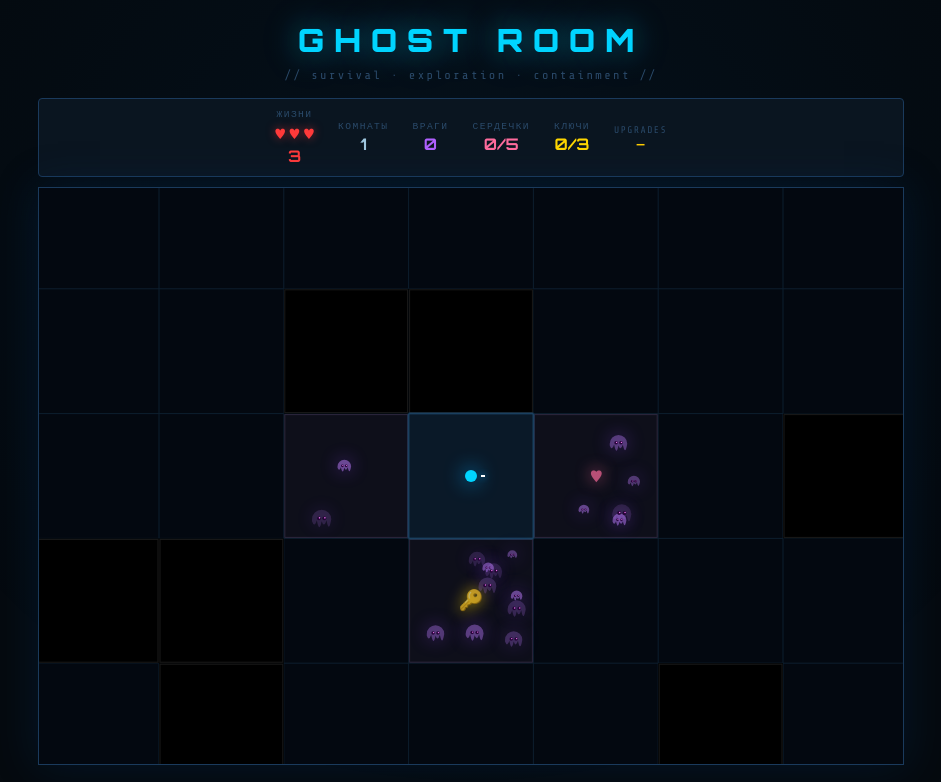
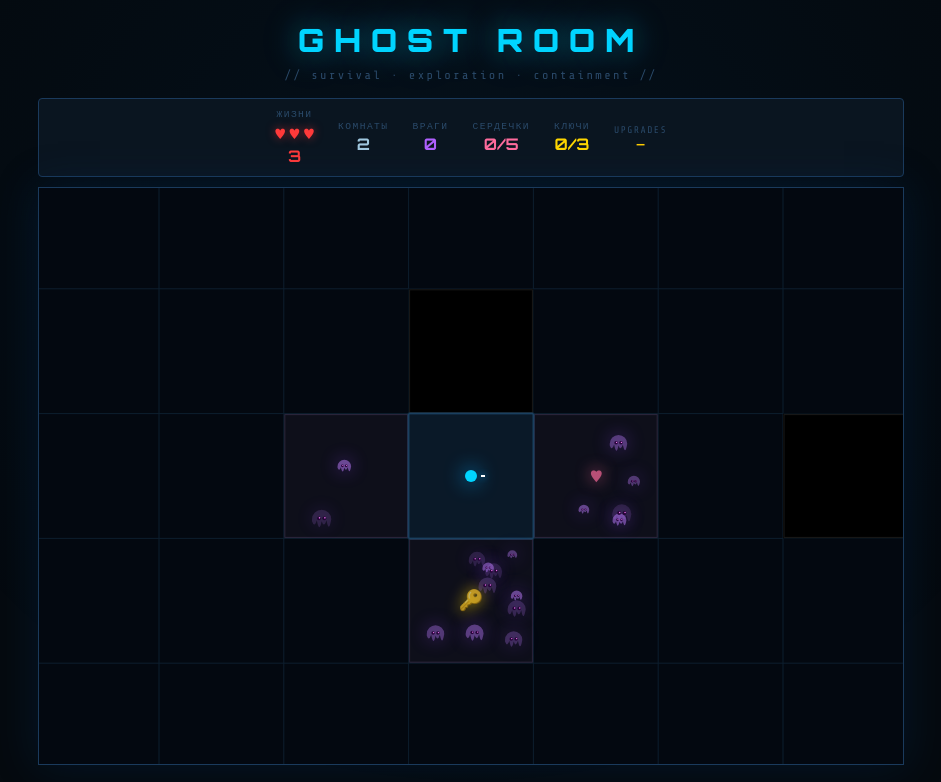
Before and after one commit to jbobyh/SpiderNest, a plain HTML site: page index.html in a window 1280 px wide. Both pictures are taken after a click on the button "НАЧАТЬ ИГРУ". Shown: the top 782 px of the page, without its empty margins (169-1110 px from the left). Drawn offline with nearby package versions, Linux system fonts and the light colour scheme.

Commit message:
открытые клетки запоминаются. черные видно только при подходе

```diff
--- a/index.html
+++ b/index.html
@@ -299,8 +299,22 @@
         }
       }
 
+      // Вычисляем начальные смежные клетки (со стартовой позиции)
+      const initOpen = new Set([`${cx},${cy}`, `${ex},${ey}`]);
+      const initEverOpened = new Set([`${cx},${cy}`, `${ex},${ey}`]);
+      const initEverRevealed = new Set([`${cx},${cy}`, `${ex},${ey}`]);
+      for (const [ox, oy] of [[cx,cy],[ex,ey]]) {
+        for (const [dx, dy] of [[1,0],[-1,0],[0,1],[0,-1]]) {
+          const nx = ox+dx, ny = oy+dy;
+          const nk = cellKey(nx,ny);
+          if (nx>=0&&nx<G&&ny>=0&&ny<G&&!disabledCells.has(nk)) initEverRevealed.add(nk);
+        }
+      }
+
       return {
-        openCells: new Set([`${cx},${cy}`]),
+        openCells: initOpen,
+        everRevealedCells: initEverRevealed, // клетки, которые когда-либо были видны (смежные или открытые)
+        everOpenedCells: initEverOpened, // клетки, которые когда-либо были реально открыты
         permanentlyClosed: new Set(), // чёрные клетки
         startCell: { x: cx, y: cy },
         exitCell: { x: ex, y: ey },
@@ -311,7 +325,7 @@
         keyObjs: keyObjs,
         keysCollected: 0,
         upgradeObjs: upgradeObjs,
-        revealedExit: false,
+        revealedExit: true,
 
         upgrades: {                   // текущие бонусы игрока
           pellets: 0,                 // +1 пуля за каждый стак
@@ -764,10 +778,16 @@
         ctx.beginPath(); ctx.moveTo(Math.max(0, startCol) * CP, i * CP); ctx.lineTo(Math.min(G, endCol) * CP, i * CP); ctx.stroke();
       }
 
-      // Навсегда закрытые (чёрные) клетки (изначально выключенные и закрытые игроком)
+      // Навсегда закрытые (чёрные) клетки — только те, что смежны с хотя бы одной открытой или everRevealed
       const blackCells = new Set([...s.permanentlyClosed, ...s.disabledCells]);
       for (const k of blackCells) {
         const { x, y } = cellFromKey(k);
+        // Показываем только если хотя бы один сосед когда-либо был реально открыт
+        let blackVisible = false;
+        for (const [ddx, ddy] of [[1,0],[-1,0],[0,1],[0,-1]]) {
+          if (s.everOpenedCells.has(cellKey(x+ddx, y+ddy))) { blackVisible = true; break; }
+        }
+        if (!blackVisible) continue;
         if (!isCellVisible(x, y)) continue;
         ctx.fillStyle = '#000000';
         ctx.fillRect(x * CP, y * CP, CP, CP);
@@ -810,8 +830,11 @@
         }
       }
 
-      // Смежные закрытые клетки (видно содержимое)
-      const adj = getAdjacentTo(s.openCells, s.disabledCells, s.permanentlyClosed);
+      // Смежные закрытые клетки (видно содержимое) — все когда-либо виденные, не открытые и не чёрные
+      const adj = new Set();
+      for (const k of s.everRevealedCells) {
+        if (!s.openCells.has(k) && !s.disabledCells.has(k) && !s.permanentlyClosed.has(k)) adj.add(k);
+      }
       for (const k of adj) {
         const { x, y } = cellFromKey(k);
         if (!isCellVisible(x, y)) continue;
@@ -989,14 +1012,8 @@
       for (const g of s.ghosts) {
         if (!g.trapped) continue;
         const gc = cellOf(g.x, g.y);
-        // Видны если клетка смежная с открытой
-        let visible = false;
-        for (const [dx, dy] of [[0, 0], [0, -1], [0, 1], [-1, 0], [1, 0]]) {
-          if (s.openCells.has(cellKey(gc.x + dx, gc.y + dy))) {
-            visible = true;
-            break;
-          }
-        }
+        // Видны если клетка когда-либо была смежной с открытой
+        const visible = s.everRevealedCells.has(cellKey(gc.x, gc.y));
         if (!visible) continue;
         if (!isCellVisible(gc.x, gc.y)) continue;
 
@@ -1261,6 +1278,16 @@
 
           // Открываем
           state.openCells.add(k);
+          state.everRevealedCells.add(k);
+          state.everOpenedCells.add(k);
+          // Добавляем смежные с новой клеткой в everRevealedCells
+          for (const [ddx, ddy] of [[1,0],[-1,0],[0,1],[0,-1]]) {
+            const nnx = cx+ddx, nny = cy+ddy;
+            const nnk = cellKey(nnx,nny);
+            if (nnx>=0&&nnx<G&&nny>=0&&nny<G&&!state.disabledCells.has(nnk)&&!state.permanentlyClosed.has(nnk)) {
+              state.everRevealedCells.add(nnk);
+            }
+          }
 
           // Проверяем содержимое
           const content = state.cellContents.get(k);
```
